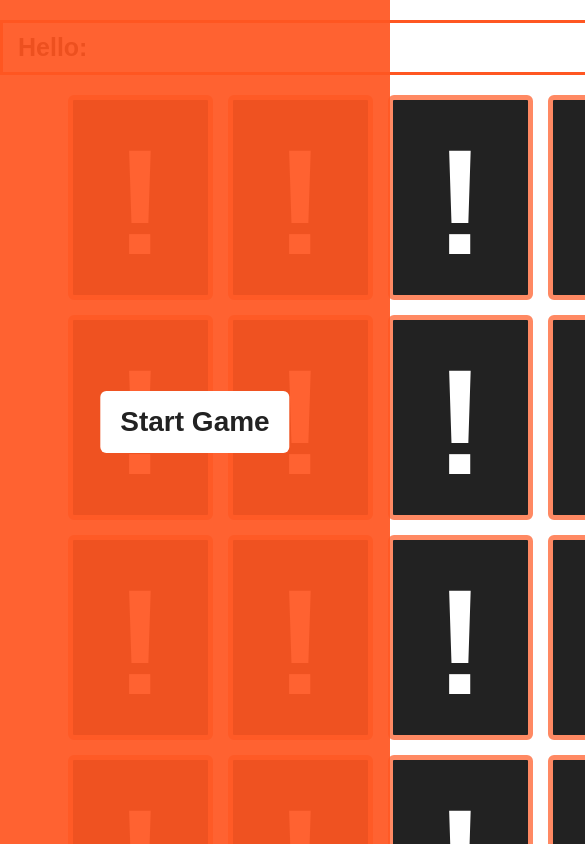
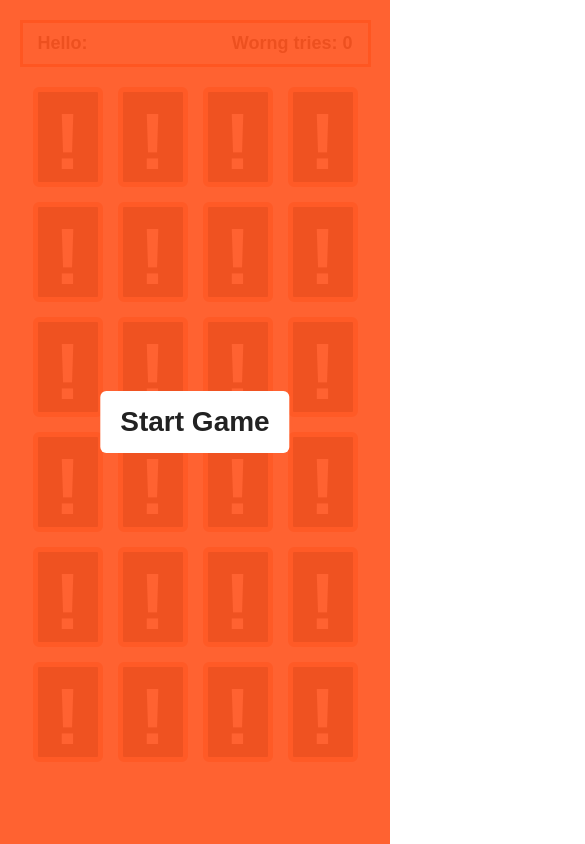
Before and after one commit to Andrew-Magdy-Rizk/RandomCardGame, a plain HTML site: page index.html in a window 390 px wide. Shown: the top 844 px of the page, 585 px wide, since content can reach past the window. Drawn offline with Linux system fonts and the light colour scheme.

Commit message:
Updata Resize

```diff
--- a/main.css
+++ b/main.css
@@ -47,7 +47,12 @@ header {
   padding: 10px 15px;
   background-color: #fff;
 }
-
+@media (max-width: 767px) {
+  header {
+    max-width: 90%;
+    font-size: 18px;
+  }
+}
 .game-blocks {
   width: 1080px;
   margin: 20px auto;
@@ -60,6 +65,13 @@ header {
 .game-blocks.no-clicking {
   pointer-events: none;
 }
+
+@media (max-width: 767px) {
+  .game-blocks {
+    max-width: 90%;
+  }
+}
+
 .info-card {
   height: 205px;
   width: 145px;
@@ -101,3 +113,16 @@ header {
   transform: rotateY(180deg);
   pointer-events: none;
 }
+
+@media (max-width: 767px) {
+  .info-card {
+    height: 100px;
+    width: 70px;
+  }
+  .info-card .front {
+    line-height: 100px;
+  }
+  .info-card .front:before {
+    font-size: 80px;
+  }
+}
```
